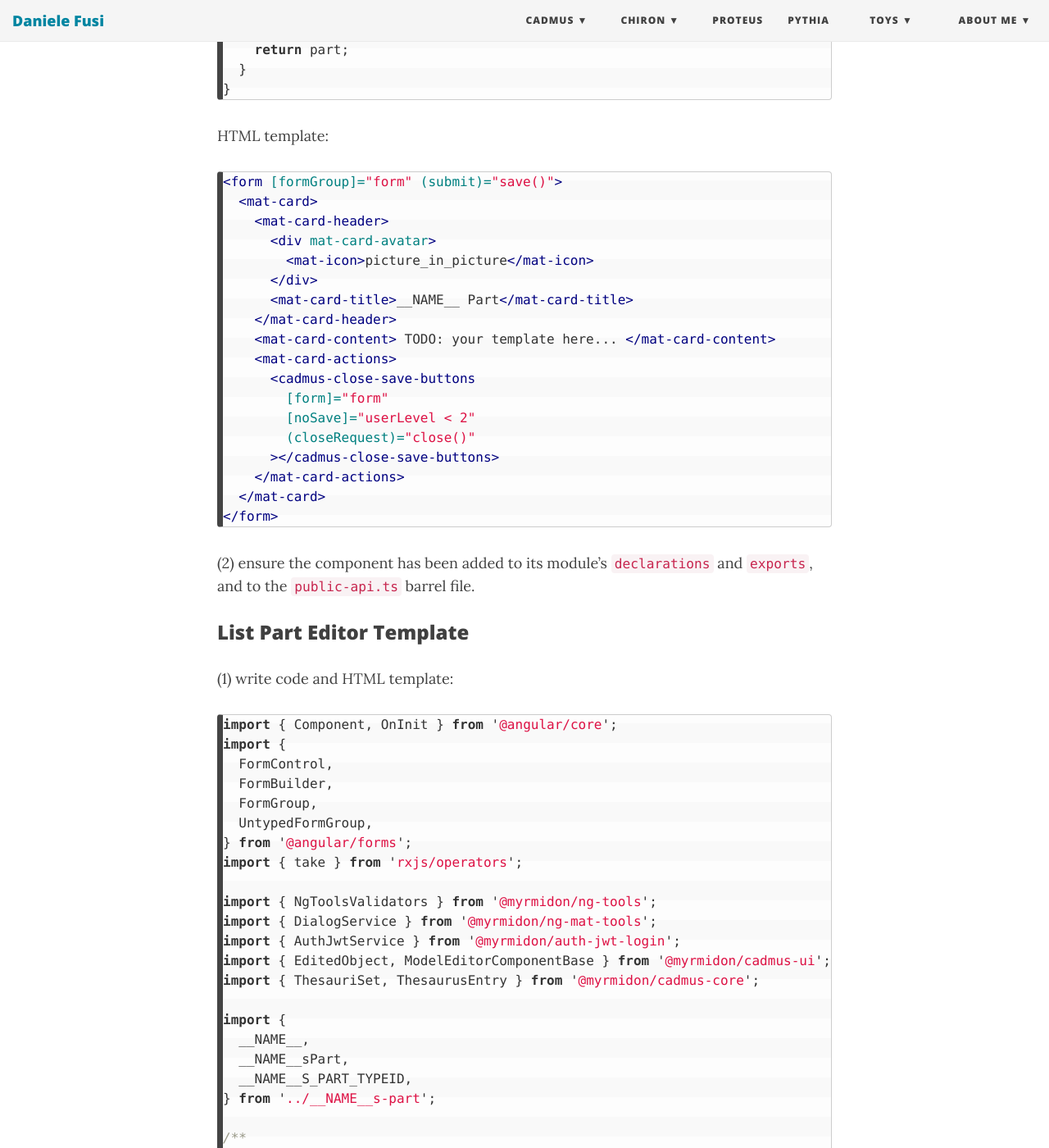
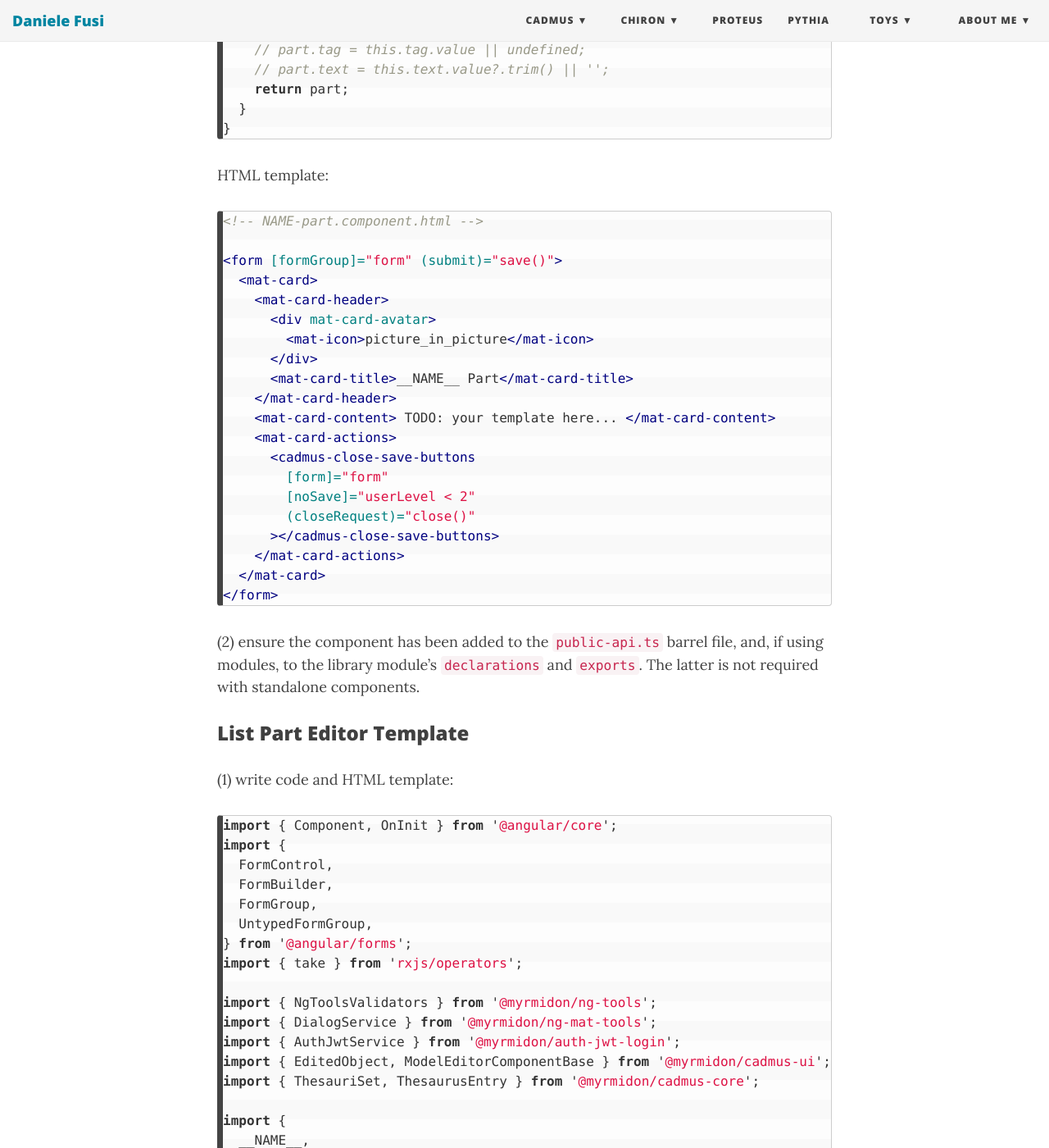
Before and after one commit to Myrmex/overview, a Jekyll site: the page built from cadmus/dev/frontend/parts.md, in a window 1280 px wide and 1400 px high, scrolled down 5604 px. Shown: the whole window at 82% size. Built offline with Jekyll 4.4.1, drawn with Linux system fonts in a browser that asks for light colours; nearby versions of some CDN libraries; some of the changed text lies outside the part shown.

Commit message:
Update parts.md

````diff
--- a/cadmus/dev/frontend/parts.md
+++ b/cadmus/dev/frontend/parts.md
@@ -124,6 +124,8 @@ This is the part editor UI, a dumb component which essentially uses a form to re
 (1) write code and HTML template:
 
 ```ts
+// NAME-part.component.ts
+
 import { Component, OnInit } from '@angular/core';
 import {
   FormControl,
@@ -194,7 +196,7 @@ export class __NAME__PartComponent
       this.form.reset();
       return;
     }
-	// TODO: set values of your form controls, e.g.:
+    // TODO: set values of your form controls, e.g.:
     // this.tag.setValue(part.tag || null);
     // this.text.setValue(part.text);
     this.form.markAsPristine();
@@ -223,6 +225,8 @@ export class __NAME__PartComponent
 HTML template:
 
 ```html
+<!-- NAME-part.component.html -->
+
 <form [formGroup]="form" (submit)="save()">
   <mat-card>
     <mat-card-header>
@@ -243,7 +247,7 @@ HTML template:
 </form>
 ```
 
-(2) ensure the component has been added to its module's `declarations` and `exports`, and to the `public-api.ts` barrel file.
+(2) ensure the component has been added to the `public-api.ts` barrel file, and, if using modules, to the library module's `declarations` and `exports`. The latter is not required with standalone components.
 
 ### List Part Editor Template
 
````
